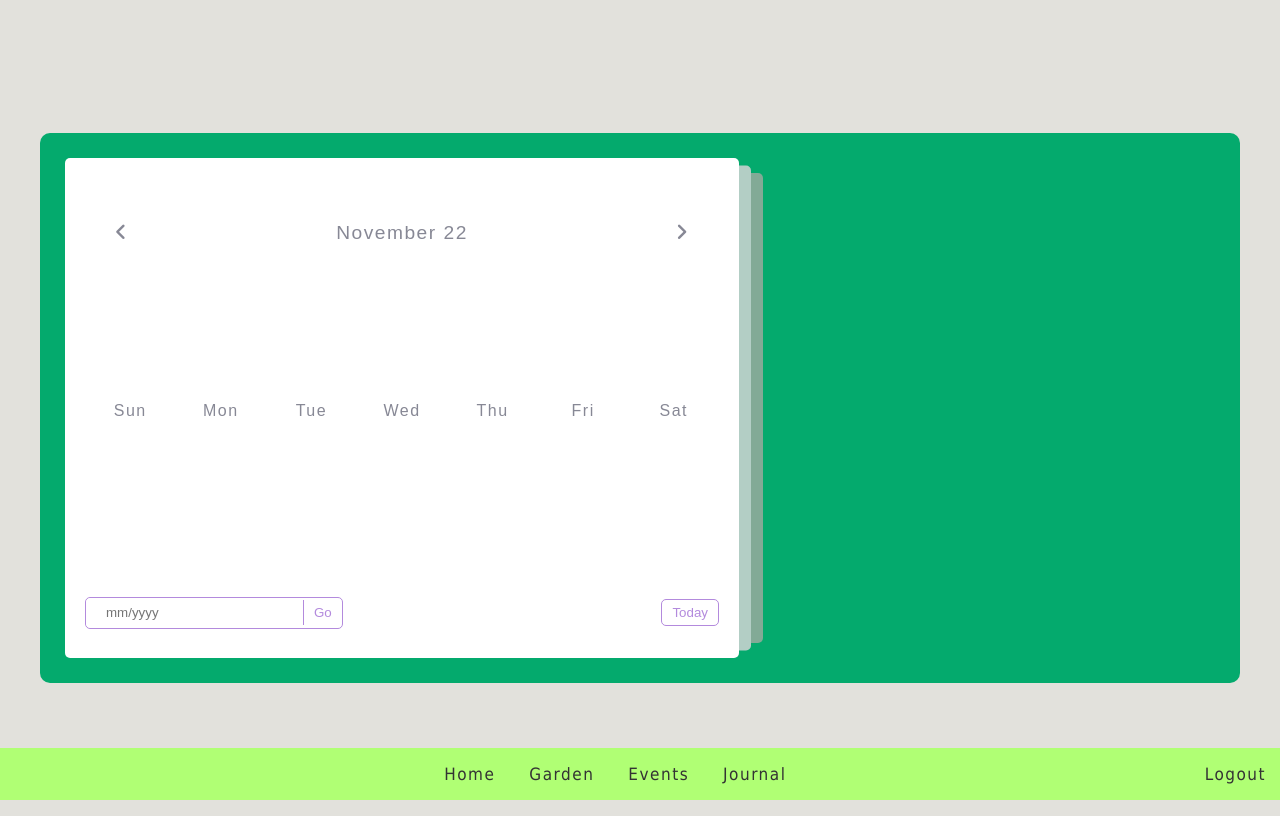
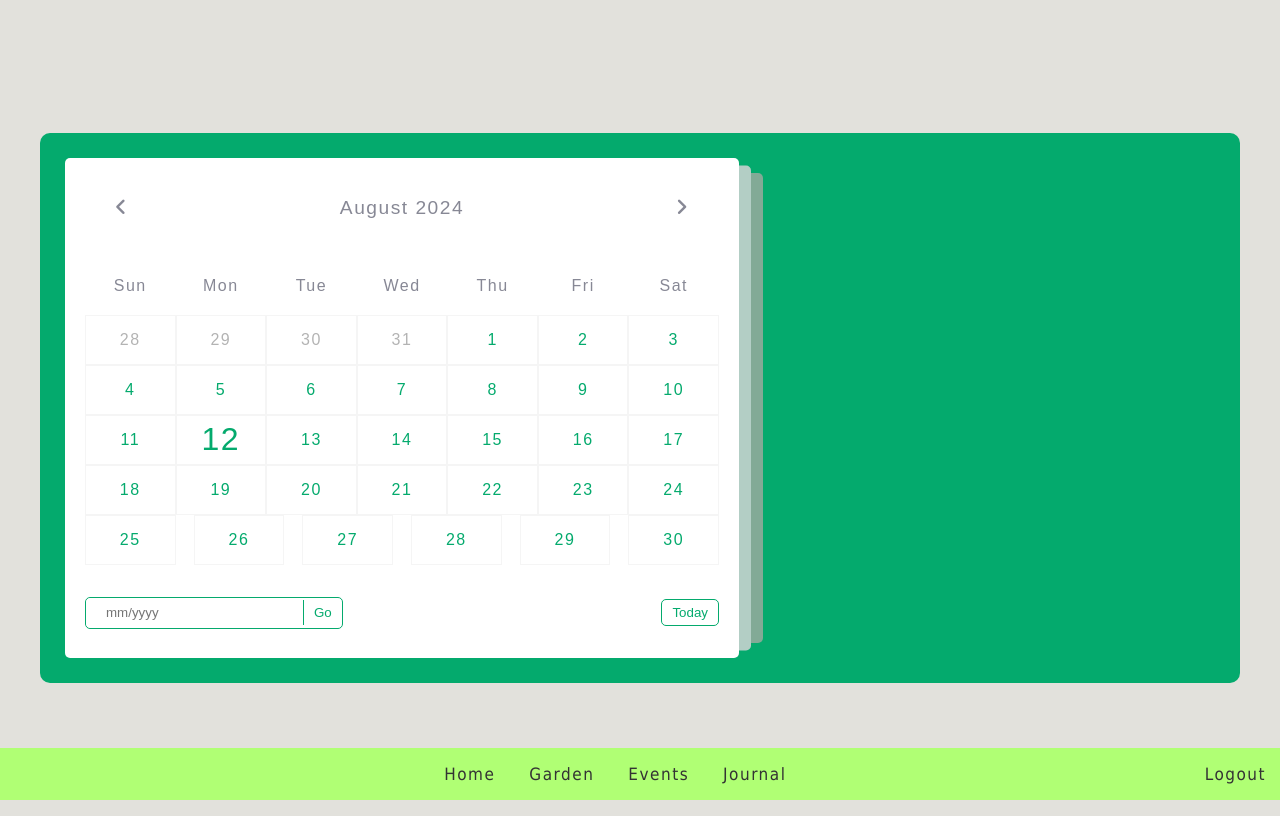
Before and after one commit to Heletzta/plantsForMentalHealth, a Python web app: template templates/Events.html in a window 1280 px wide. Run offline with Jinja, Linux system fonts and the light colour scheme; the template is opened without the code that fills it, so the values that code supplies are empty; some libraries are stand-ins or nearby versions.

Commit message:
calendar finished

```diff
--- a/static/css/calendar.css
+++ b/static/css/calendar.css
@@ -4,7 +4,8 @@ apply to the whole document, and can be used anywhere in the css file */
 :root {
     /* the -- denotes that we are creating our own attribute, a custom attribute*/
     /* to reference the attribute, type var(attribute_name)*/
-    --primary-clr: #b38add;
+    --primary-clr: #04AA6D;
+    /*#b38add;*/
 
 }
 
@@ -39,6 +40,7 @@ body {
     position: relative;
     width: 1200px;
     min-height: 550px;
+    max-height: 550px;
     margin: 0 auto;
     padding: 5px;
     color: #fff;
@@ -101,7 +103,7 @@ body {
 
 .calendar .month {
     width: 100%;
-    height: 150px;
+    height: 100px;
     display: flex;
     align-items: center;
     justify-content: space-between;
@@ -117,10 +119,9 @@ body {
     color: var(--primary-clr);
 }
 
-/* this might be removed????? */
 .calendar .weekdays {
     width: 100%;
-    height: 100px;
+    height: 50px;
     display: flex;
     align-items: center;
     justify-content: space-between;
@@ -152,7 +153,7 @@ body {
 
 .calendar .days .day {
     width: 14.28%;
-    height: 90px;
+    height: 50px;
     display: flex;
     align-items: center;
     justify-content: center;
--- a/static/js/calendar.js
+++ b/static/js/calendar.js
@@ -0,0 +1,152 @@
+// for the calendar part
+const calendar = document.querySelector(".calendar");
+const date = document.querySelector(".date");
+const daysContainer = document.querySelector(".days");
+const prev = document.querySelector(".prev");
+const next = document.querySelector(".next");
+
+//for the goto functionality
+const todayBtn = document.querySelector(".today-btn");
+const gotoBtn = document.querySelector(".goto-btn");
+const dateInput = document.querySelector(".date-input");
+
+
+
+let today = new Date();
+let activeDay;
+let month = today.getMonth();
+let year = today.getFullYear();
+
+const months = [
+    "January",
+    "February",
+    "March",
+    "April",
+    "May",
+    "June",
+    "July",
+    "August",
+    "September",
+    "October",
+    "November",
+    "December",
+];
+
+//function to add days
+function initCalendar() {
+    // to get previous month days and current month all days, and remember next month days
+    const firstDay = new Date(year, month, 1);
+    const  lastDay = new Date(year, month + 1, 0);
+    const prevLastDay = new Date(year, month, 0);
+
+
+    const prevDays = prevLastDay.getDate();
+    const lastDate = lastDay.getDate();
+    const  day = firstDay.getDay();
+
+    const nextDays = 7 - lastDay.getDay() - 1;
+
+    //update date at the top of the calendar
+    date.innerHTML = months[month] + " " + year;
+
+    // adding days
+    let days = "";
+
+    // prev month days
+    for (let x = day; x > 0; x--) {
+        days += `<div class = "day prev-date" >${prevDays - x + 1}</div>`
+    }
+
+    //current month days
+    for (let i = 1; i < lastDate; i++) {
+        // if day is today, add class today
+        if (i === new Date().getDate()
+            && year === new Date().getFullYear()
+        && month === new Date().getMonth()) {
+            days += `<div class = "day today" >${i}</div>`
+        } else {
+            days += `<div class = "day" >${i}</div>`
+        }
+    }
+
+    // next month days
+    for (let j = 1; j <= nextDays; j++) {
+        days += `<div class = "day next-day" >${j}</div>`
+    }
+
+    daysContainer.innerHTML = days;
+
+}
+
+initCalendar();
+
+
+// prev month
+function prevMonth() {
+    month--;
+    if (month < 0) {
+        month = 11;
+        year--;
+    }
+    initCalendar();
+}
+
+// next month
+function nextMonth() {
+    month++;
+    if (month > 11) {
+        month = 0;
+        year++;
+    }
+    initCalendar();
+}
+
+//add event listener on prev and next buttons
+prev.addEventListener("click", prevMonth);
+next.addEventListener("click", nextMonth);
+
+
+// goto date and goto today functionality
+// () => does the same thing as function() !
+todayBtn.addEventListener("click", function() {
+    today = new Date();
+    month = today.getMonth();
+    year = today.getFullYear();
+    initCalendar();
+});
+
+dateInput.addEventListener("input", (e) => {
+    //allow only numbers, remove everything else!
+    dateInput.value = dateInput.value.replace(/[^0-9/]/g, "");
+    if (dateInput.value.length === 2) {
+        // add a slash if two numbers are entered
+        dateInput.value += "/";
+    }
+    if (dateInput.value.length > 7) {
+        // don't allow more than 7 characters
+        dateInput.value = dateInput.value.slice(0, 7);
+    }
+
+    //if backspace pressed
+    if (e.inputType === "deleteContentBackward") {
+        if (dateImput.value.length === 3) {
+            dateInput.value = dateInput.value.slice(0, 2);
+        }
+    }
+});
+
+gotoBtn.addEventListener("click", gotoDate);
+
+//function to go to entered date
+function gotoDate() {
+    const dateArr = dateInput.value.split("/");
+    if (dateArr.length === 2) {
+        if (dateArr[0] > 0 && dateArr[0] < 13 && dateArr[1].length === 4) {
+            month = dateArr[0] - 1;
+            year = dateArr[1];
+            initCalendar();
+            return;
+        }
+    }
+    alert("invalid date");
+}
```
